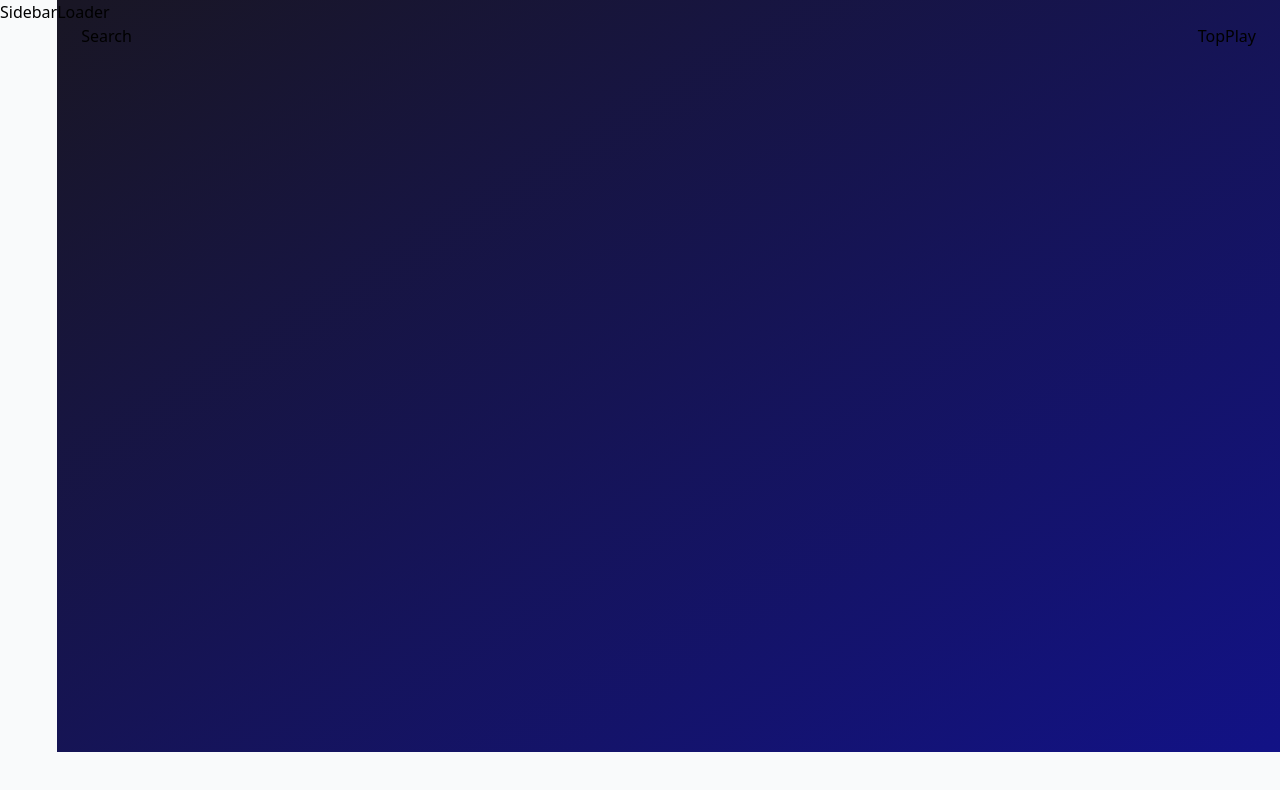
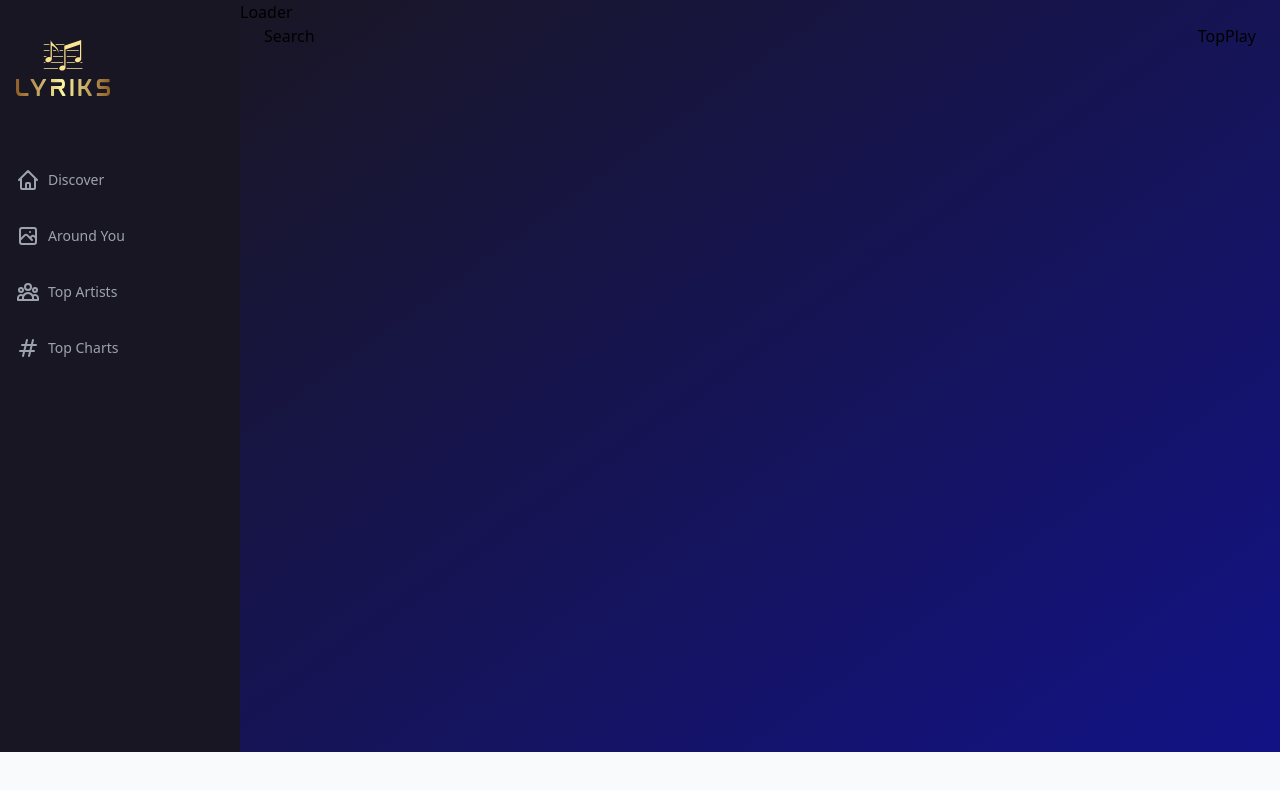
Before and after one commit to Ryoons/SoundProducer, a React (Vite) app: page /search/1 in a window 1280 px wide. Shown: the top 790 px of the page. Built offline with nearby package versions, Linux system fonts and the light colour scheme.

Commit message:
side bar works on moible and desktop

```diff
--- a/src/components/Sidebar.jsx
+++ b/src/components/Sidebar.jsx
@@ -1,5 +1,48 @@
-const Sidebar = () => (
-  <div>Sidebar</div>
+import { useState } from 'react';
+import { NavLink } from 'react-router-dom';
+import { RiCloseLine } from 'react-icons/ri';
+
+import { logo } from '../assets';
+import { links } from '../assets/constants';
+import { HiOutlineMenu } from 'react-icons/hi';
+
+const NavLinks = ( {handleClick} ) => (
+  <div className='mt-10'>
+    {links.map((item) => (
+      <NavLink
+      key={item.name}
+      to={item.to}
+      className='flex flex-row justify-start items-center my-8 text-sm font-medium text-gray-400 hover:text-cyan-400'
+      onClick={() => handleClick && handleClick()}>
+        <item.icon className='w-6 h-6 mr-2 '/>
+      {item.name}
+      </NavLink>
+    ))}
+  </div>
 );
 
+const Sidebar = () => {
+  const [mobileMenuOpen, setMobileMenuOpen] = useState
+    (false);
+
+    return (
+      <>
+        <div className='md:flex hidden flex-col w-[240px] py-10 px-4 bg-[#191624] '>
+          <img src={logo} alt="logo" className='w-fit h-14' />
+          <NavLinks />
+        </div>
+        <div className='absolute md:hidden block top-6 right-3'>
+          {mobileMenuOpen ? (
+            <RiCloseLine className='w-6 h-6 text-white mr-2' onClick={() => setMobileMenuOpen(false)} />
+          ) : <HiOutlineMenu className='w-6 h-6 text-white mr-2' onClick={() => setMobileMenuOpen(true)}/>}
+        </div>
+        <div className={`absolute top-0 h-screen w-2/3 bg-gradient-to-tl from-white/10 to-[#483d8b] backdrop-blur-lg z-10 p-6 md:hidden smooth-transition ${mobileMenuOpen ? 'left-0' : '-left-full'}`}>
+          <img src={logo} alt="logo" className='w-fit h-14' />
+          <NavLinks handleClick={() => setMobileMenuOpen
+            (false)} />
+        </div>
+      </>
+    );
+};
+
 export default Sidebar;
--- a/src/components/SongCard.jsx
+++ b/src/components/SongCard.jsx
@@ -17,9 +17,9 @@
   };
 
   return (
-    <div className="flex flex-col w-[250px] p-4 bg-white/10 bg-opacity-80 backdrop-blur-sm animate-slideup rounded-lg cursor-pointer">
+    <div className="flex flex-col w-[250px] p-4 bg-white/10 bg-opacity-80 backdrop-blur-sm animate-slideup rounded-lg cursor-pointer hover:bg-slate-800">
       <div className="relative w-full h-56 group">
-        <div className={`absolute inset-0 justify-center items-center bg-black bg-opacity-50 group-hover:flex ${activeSong?.title === song.title ? 'flex bg-black bg-opacity-70' : 'hidden'}`}>
+        <div className={`absolute inset-0 justify-center items-center bg-black bg-opacity-60 group-hover:flex ${activeSong?.title === song.title ? 'flex bg-black bg-opacity-70' : 'hidden'}`}>
           <PlayPause
             isPlaying={isPlaying}
             activeSong={activeSong}
```
